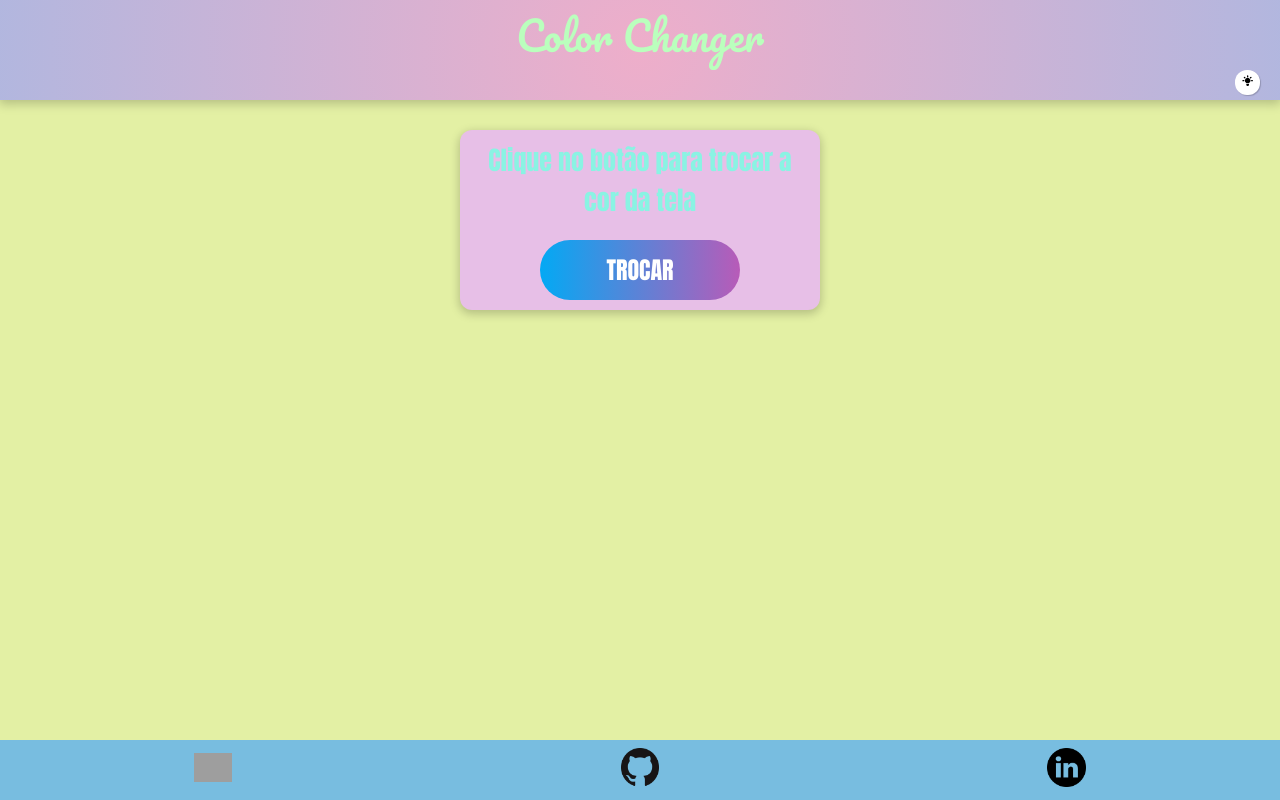
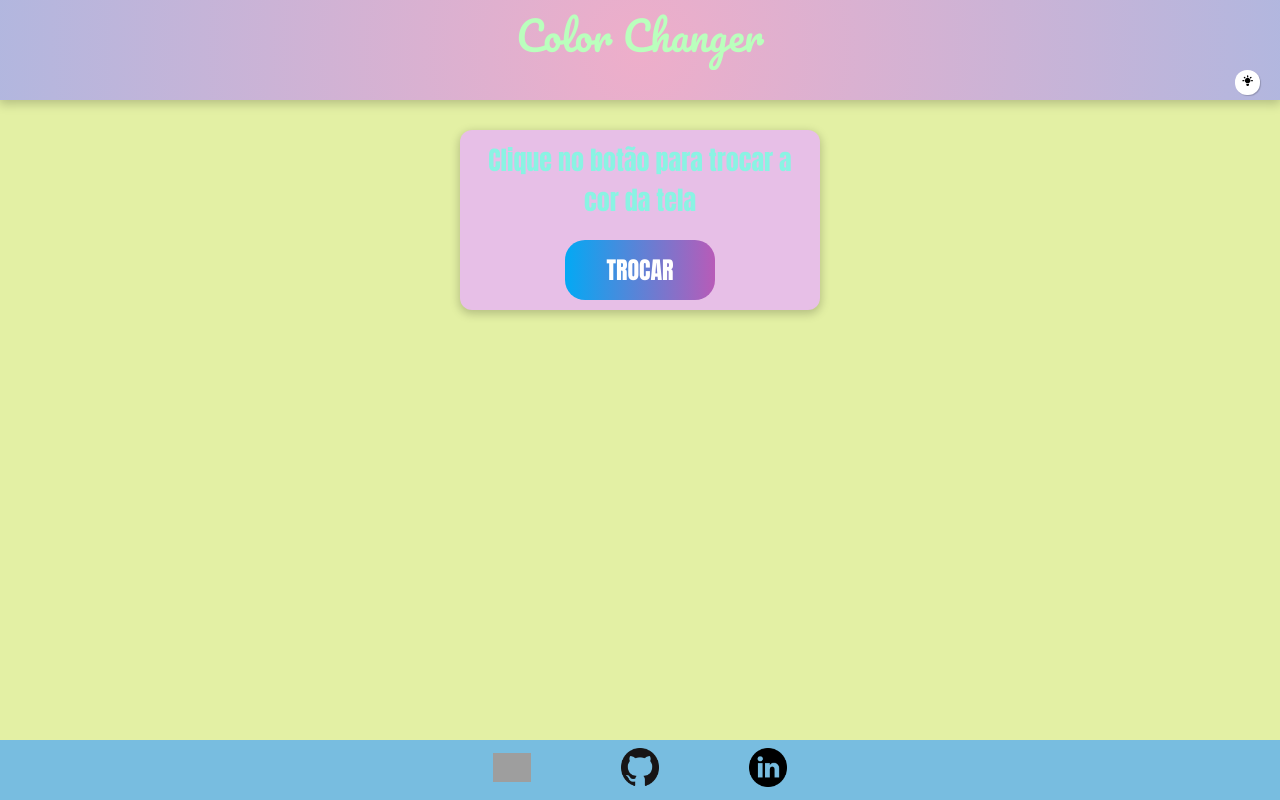
Before and after one commit to oisol/ColorChanger-React, a React (Create React App) app: page / in a window 1280 px wide. Built offline with nearby package versions, Linux system fonts and the light colour scheme; no server answers; grey boxes are pictures that could not be loaded.

Commit message:
dark mode update

```diff
--- a/src/components/Footer.js
+++ b/src/components/Footer.js
@@ -7,7 +7,7 @@ function Footer() {
         <footer>
             <div className="footer--social">
                 <a href="https://github.com/oisol/ColorChanger-React/tree/master#-sobre" target="_blank" rel='noreferrer'>
-                <img className="footer--github" src={about} alt="Sobre" onerror="this.onerror=null" />
+                <img className="footer--sobre" src={about} alt="Sobre" onerror="this.onerror=null" />
                 </a>
                 <a href="https://github.com/oisol" target="_blank" rel='noreferrer'>
                     <img className="footer--github" src={githubLogo} alt="Github" onerror="this.onerror=null" />
--- a/src/components/Header.js
+++ b/src/components/Header.js
@@ -9,18 +9,21 @@ function Header() {
         const header = document.querySelector(".header");
         const footer = document.querySelector(".footer--social");
         const card = document.querySelector(".main--card");
+        const text = document.querySelector(".main--text");
 
         if (theme === false) {
-            header.style.background = "#713a63"
-            title.style.color = "#446a84"
-            footer.style.background = "#713a63"
-            card.style.background = "#713a63"
+            header.style.background = "radial-gradient(circle, rgba(113,58,99,1) 35%, rgba(94,29,78,1) 100%)"
+            title.style.color = "#51BD3A"
+            footer.style.background = "#2E7070"
+            card.style.background = "#706944"
+            text.style.color = "#BDAD60"
             document.body.style.backgroundColor = "#713a63"
         } else {
             header.style.background = "radial-gradient(circle, rgba(238,174,202,1) 0%, rgba(148,187,233,1) 150%)"
             title.style.color = "#BAFFBD"
             footer.style.background = "#78BDE0"
             card.style.background = "#E7BFE7"
+            text.style.color = "#8af3e3"
             document.body.style.backgroundColor = "#E3F0A4"
         };
     })
--- a/src/index.css
+++ b/src/index.css
@@ -99,7 +99,6 @@ main {
   font-size: 22px;
   font-weight: bold;
   color: rgb(87, 86, 86);
-
 }
 
 .rgb {
@@ -114,7 +113,7 @@ main {
   margin-top: 20px;
   padding: 0;
   transform: translate(-0%,-0%);
-  width: 200px;
+  width: 150px;
   height: 60px;
   text-align: center;
   line-height: 60px;
@@ -126,9 +125,9 @@ main {
   box-sizing: border-box;
   background: linear-gradient(90deg, #03a9f4, #f441a4, #ffeb3b, #03a9f4);
   background-size: 400%;
-  border-radius: 30px;
+  border-radius: 20px;
   border: none;
-  z-index: 1;
+  z-index: 0;
 }
 
 .main--button:hover {
@@ -176,19 +175,14 @@ main {
   height:60px;
   display: flex;
   flex-direction: row;
-  justify-content: space-around;
+  justify-content: center;
+  gap: 90px;
   align-items: center;
   background:rgb(120, 189, 224);
  }
 
-.footer--github {
+.footer--github,
+.footer--linkedin,
+.footer--sobre {
   width: 38.04px;
 }
-
-.footer--linkedin {
-  max-width: 38.4px;
-}
-
-.footer--sobre {
-  color: #000000;
-}
```
